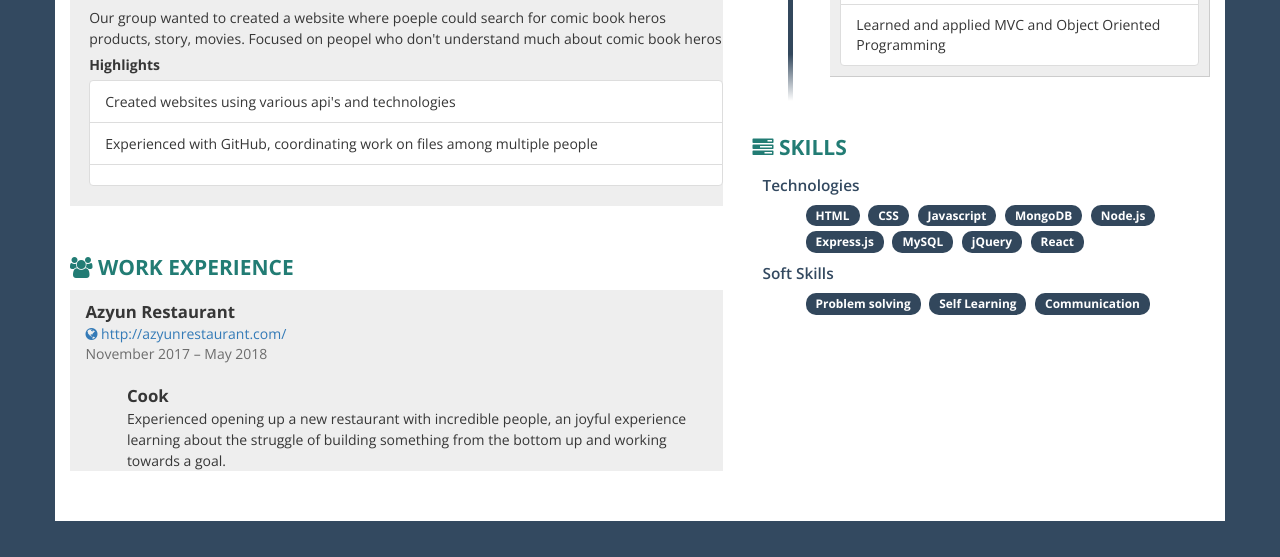
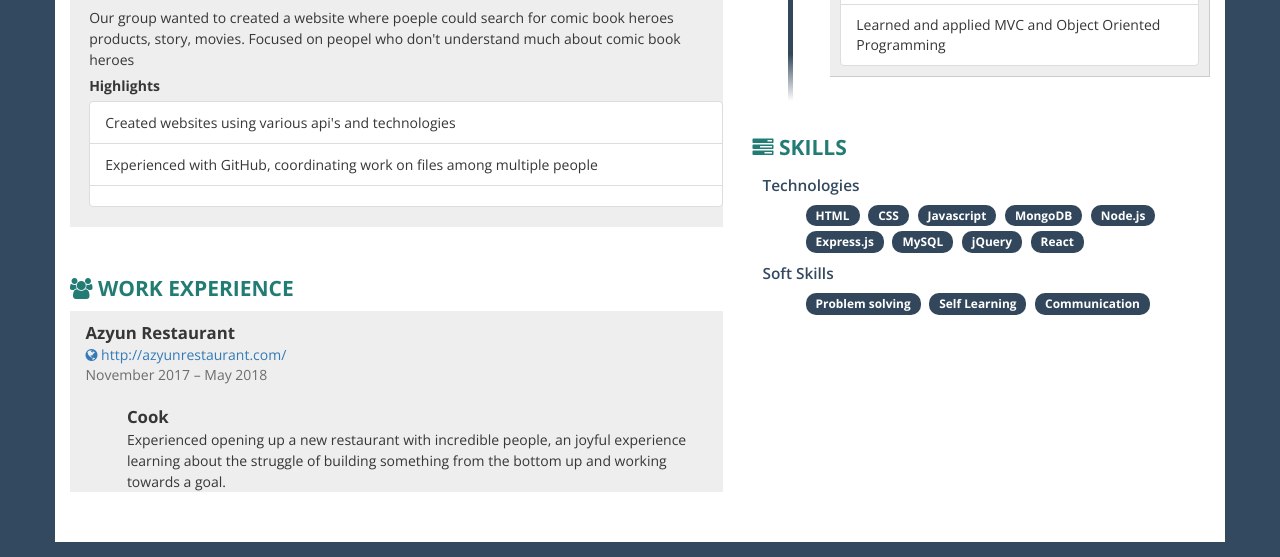
Before and after one commit to william5656/resume-json, a website: page index.html in a window 1280 px wide. Shown: the part 909-1466 px from the top of the page. Before the commit the page ends 1445 px from the top, so only its background shows below. Drawn offline with nearby package versions, Linux system fonts and the light colour scheme.

Commit message:
spelling mistake

```diff
--- a/index.html
+++ b/index.html
@@ -423,7 +423,7 @@ This app is a portfolio management system designed for Barometer Capital Managem
 <div class="row">
 <div class="job-details col-xs-11">
 <div class="description">
-Our group wanted to created a website where poeple could search for comic book heros products, story, movies. Focused on peopel who don't understand much about comic book heros
+Our group wanted to created a website where poeple could search for comic book heroes products, story, movies. Focused on peopel who don't understand much about comic book heroes
 <div class="highlights">Highlights</div>
 <ul class="list-group">
 <li class="list-group-item">Created websites using various api's and technologies</li>
```
